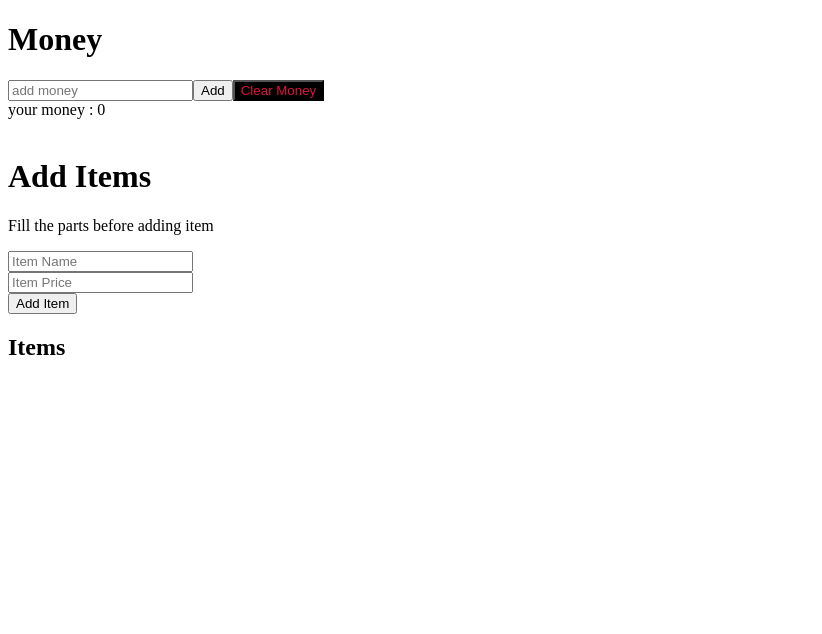
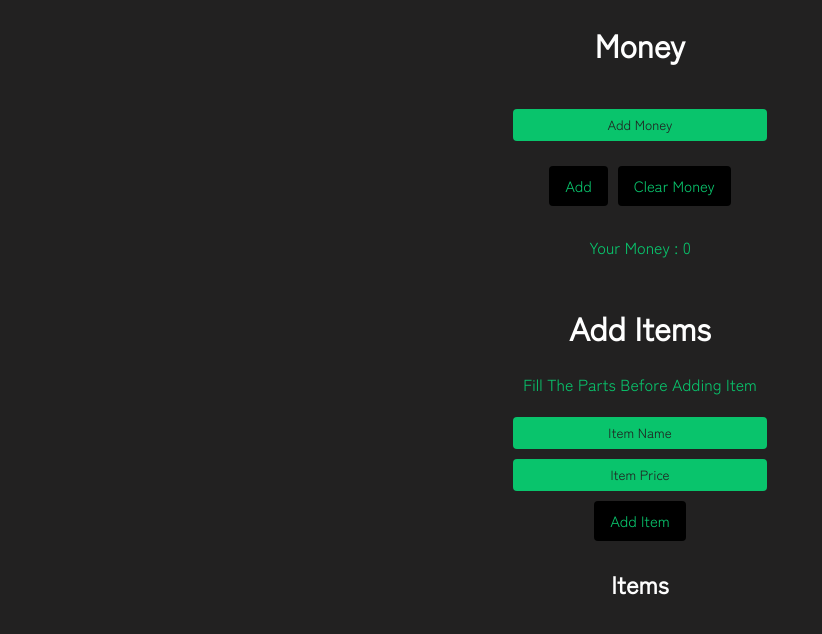
Before and after one commit to cemalucyigitbulut/react-deneme3, a React (Vite) app: page / in a window 1280 px wide. Shown: the top 634 px of the page, without its empty margins (0-822 px from the left). Built offline with nearby package versions, Linux system fonts and the light colour scheme.

Commit message:
sadece css

```diff
--- a/index.html
+++ b/index.html
@@ -4,6 +4,12 @@
     <meta charset="UTF-8" />
     <link rel="icon" type="image/svg+xml" href="/A.PNG" />
     <meta name="viewport" content="width=device-width, initial-scale=1.0" />
+    <link rel="preconnect" href="https://fonts.googleapis.com" />
+    <link rel="preconnect" href="https://fonts.gstatic.com" crossorigin />
+    <link
+      href="https://fonts.googleapis.com/css2?family=Zen+Kaku+Gothic+New&display=swap"
+      rel="stylesheet"
+    />
     <title>Deneme React App</title>
   </head>
   <body>
--- a/src/AddItem.jsx
+++ b/src/AddItem.jsx
@@ -1,5 +1,6 @@
 import { useState, useEffect } from "react";
 import ItemDisplay from "./ItemDisplay";
+import MoneyStuff from "./MoneyStuff";
 
 const AddItem = () => {
   const [itemName, setItemName] = useState("");
@@ -10,10 +11,20 @@ const AddItem = () => {
     return countFromStorage !== null ? Number(countFromStorage) : 0;
   });
 
+  // const [errorMesaj , setErrorMesaj] = useState("");
 
   useEffect(()=>{
     setCount(Number(sessionStorage.getItem("count")) || 0)
   }, [sessionStorage.getItem("count")])
+
+  // const itemWithSameName = items.find( (item) => item.name === itemName);
+  // if (itemWithSameName) {
+  //   setErrorMesaj("Item with that name already exists");
+  //   // alert("Item with that name already exists");
+  //   return;
+  // }
+
+  // setErrorMesaj();
 
 
   const handleSubmit = (event) => {
@@ -23,12 +34,14 @@ const AddItem = () => {
       alert("enter both the item and the price");
       return;
     }
-    const newItems = [...items, { name: itemName, price: Number(itemPrice) }];
+    const newItems = [ { name: itemName, price: Number(itemPrice) } ,...items];
     setItems(newItems);
     sessionStorage.setItem("items", JSON.stringify(newItems));
     setItemName("");
     setItemPrice("");
+    // setErrorMesaj("");
   };
+
 
   const handleNameChange = (event) => {
     const name = event.target.value;
@@ -53,7 +66,7 @@ const AddItem = () => {
     }
     const newCount = countFromSession - item.price;
     sessionStorage.setItem("count", newCount);
-    setCount(newCount);
+    setCount(() => newCount);
     const updateItems = items.filter((i) => i !== item)
     setItems(updateItems);
     sessionStorage.setItem("items", JSON.stringify(updateItems));
@@ -62,13 +75,15 @@ const AddItem = () => {
   return (
     <>
       <h1>Add Items</h1>
+      {/* {errorMesaj && <p style={{ color:"red" }}>{errorMesaj}</p>} */}
       <form onSubmit={handleSubmit}>
-        <p>Fill the parts before adding item</p>
+        <p className="NormalText">Fill the parts before adding item</p>
         <input
           type="text"
           placeholder="Item Name"
           value={itemName}
           onChange={handleNameChange}
+          className="AddItemName"
         />
         <br />
         <input
@@ -76,9 +91,10 @@ const AddItem = () => {
           placeholder="Item Price"
           value={itemPrice}
           onChange={handlePriceChange}
+          className="AddItemPrice"
         />
         <br />
-        <button type="submit" style={{ cursor: "pointer"  }}>Add Item</button>
+        <button className="AddItemButton" type="submit" style={{ cursor: "pointer"  }}>Add Item</button>
       </form>
       <ItemDisplay items={items} handleBuy={handleBuy} />
     </>
--- a/src/App.jsx
+++ b/src/App.jsx
@@ -3,15 +3,18 @@ import './App.css'
 import MoneyStuff from './MoneyStuff'
 import AddItem from './AddItem'
 import ItemDisplay from './ItemDisplay'
+import "./New.css" ;
 
 function App() {
 
   return (
     <>
+    <div>
       <MoneyStuff/>
       <br />
       <AddItem/>
       <br />
+    </div>
     </>
   )
 }
--- a/src/ItemDisplay.jsx
+++ b/src/ItemDisplay.jsx
@@ -9,10 +9,10 @@ const ItemDisplay = (props) => {
       <div className="Item-Border-Box">
         <h2>Items</h2>
         {items.map((item, index) => (
-          <div key={index}>
-            <div>Item Name: {item.name}</div>
-            <div>Item Price:{item.price}</div>
-            <button onClick={() => handleBuy(item)}>Buy</button>
+          <div className="ItemNameDP" key={index}>
+            <div className="ItemD">Item Name: <a href="#">{item.name}</a> </div>
+            <div className="ItemD">Item Price: <a href="#">{item.price}$</a></div>
+            <button className="BuyButton" onClick={() => handleBuy(item)}>Buy</button>
           </div>
         ))}
       </div>
--- a/src/MoneyStuff.jsx
+++ b/src/MoneyStuff.jsx
@@ -7,8 +7,9 @@ const MoneyStuff = () => {
   const [value, setValue] = useState("");
   const [error, setError] = useState(null);
 
-  useEffect(() => {sessionStorage.setItem("count" , count); }, [count]);
-
+  useEffect(() => {
+    sessionStorage.setItem("count", count);
+  }, [count]);
 
   const doClick = (e) => {
     if (value === "") {
@@ -25,7 +26,6 @@ const MoneyStuff = () => {
     setError(null);
   };
 
-
   const moneyClear = () => {
     setCount(0);
     setValue("");
@@ -40,15 +40,29 @@ const MoneyStuff = () => {
         value={value}
         onChange={(e) => setValue(e.target.value)}
         placeholder="add money"
+        className="AddMInput"
       />
-      <button onClick={doClick} style={{ cursor: "pointer" }}>
-        Add
-      </button>
-      <button onClick={moneyClear} style={{color: "crimson",backgroundColor: "black",cursor: "pointer",}}>Clear Money</button>
-      {error && <p style={{ color: "red" }}> {error} </p>}
-      <div>your money : {count}</div>
+      <div>
+        <button
+          className="AddM"
+          onClick={doClick}
+          style={{ cursor: "pointer" }}
+        >
+          Add
+        </button>
+        <button className="ClearM" onClick={moneyClear}>
+          Clear Money
+        </button>
+      </div>
+      <div>
+        <br />
+        <div className="YourMoney">your money : {count}</div>
+      </div>
+      <div className="setError">{error && <p style={{ color: "red" }}> {error} </p>}</div>
     </>
   );
 };
 
+//  <button onClick={doClick} style={{color: "crimson",backgroundColor: "black",cursor: "pointer",}} Add </button>
+
 export default MoneyStuff;
--- /dev/null
+++ b/src/New.css
@@ -0,0 +1,169 @@
+*{
+    text-align: center;
+    text-decoration: none;
+    font-family:'Zen Kaku Gothic New', sans-serif;
+    text-transform: capitalize;
+}
+
+body{
+    background-color: rgb(34, 33, 33);
+}
+
+h1 , h2{
+    color:white;
+}
+
+.AddMInput {
+    background-color: rgb(9, 196, 108);
+    /* border: medium solid rgb(9, 196, 108); */
+    border: none;
+    border-radius: 4px;
+    width:250px;
+    max-width: 250px;
+    height: 30px;
+    margin:20px;
+    /* padding:10px; */
+}
+
+::placeholder{
+    color:rgb(34, 33, 33);
+}
+
+input, select, textarea{
+    color: lightgray
+}
+
+textarea:focus, input:focus {
+    color: whitesmoke
+}
+
+.YourMoney{
+    text-transform: capitalize;
+    color: rgb(9, 196, 108);
+}
+
+.ClearM{
+    border: none;
+    border-radius: 4px;
+    max-width:200;
+    height: 40px;
+    background-color: black;
+    color: rgb(9, 196, 108);
+    text-align: left;
+    font-size: 15px;
+    padding: 8px 16px;
+    margin:5px;
+}
+
+.ClearM:hover{
+    background-color: rgb(9, 196, 108);;
+    color: black;
+    transition: 0.4s;
+}
+
+.AddM{
+    border: none;
+    border-radius: 4px;
+    max-width:200;
+    height: 40px;
+    background-color: black;
+    color: rgb(9, 196, 108);
+    text-align: left;
+    font-size: 15px;
+    padding: 8px 16px;
+    margin:5px;
+}
+
+.AddM:hover{
+    background-color: rgb(9, 196, 108);;
+    color: black;
+    transition: 0.4s;
+}
+
+
+.AddItemPrice {
+    background-color: rgb(9, 196, 108);
+    border: none;
+    border-radius: 4px;
+    width:250px;
+    max-width: 250px;
+    height: 30px;
+    margin: 5px;
+
+}
+
+.AddItemName {
+    background-color: rgb(9, 196, 108);
+    border: none;
+    border-radius: 4px;
+    width:250px;
+    max-width: 250px;
+    height: 30px;
+    margin: 5px;
+
+}
+
+.NormalText{
+    color:rgb(9, 196, 108);
+}
+
+.AddItemButton{
+    border: none;
+    border-radius: 4px;
+    max-width:200;
+    height: 40px;
+    background-color: black;
+    color: rgb(9, 196, 108);
+    text-align: left;
+    font-size: 15px;
+    padding: 8px 16px;
+    margin:5px;
+}
+
+.AddItemButton:hover{
+    background-color: rgb(9, 196, 108);
+    color: black;
+    transition: 0.4s;
+}
+
+.Item-Border-Box{
+    /* border: medium solid rgb(9, 196, 108); */
+    /* border-radius: 4px; */
+    margin: auto;
+    width: 50%;
+}
+
+.ItemNameDP{
+    border: medium solid rgb(34, 33, 33);
+    border-radius: 11px;
+    margin: auto;
+    width: 50%;
+    background-color: black
+}
+
+.ItemD{
+    color: white;
+}
+
+.ItemD a{
+    color:rgb(9, 196, 108);
+}
+
+.BuyButton{
+    border: none;
+    border-radius: 4px;
+    max-width:200;
+    height: 40px;
+    background-color: rgb(9, 196, 108);
+    color: rgb(34, 33, 33);
+    text-align: left;
+    font-size: 15px;
+    padding: 8px 16px;
+    margin:5px;
+}
+
+.BuyButton:hover{
+    background-color: rgb(34, 33, 33);
+    color: rgb(9, 196, 108);
+    transition: 0.4s;
+}
```
